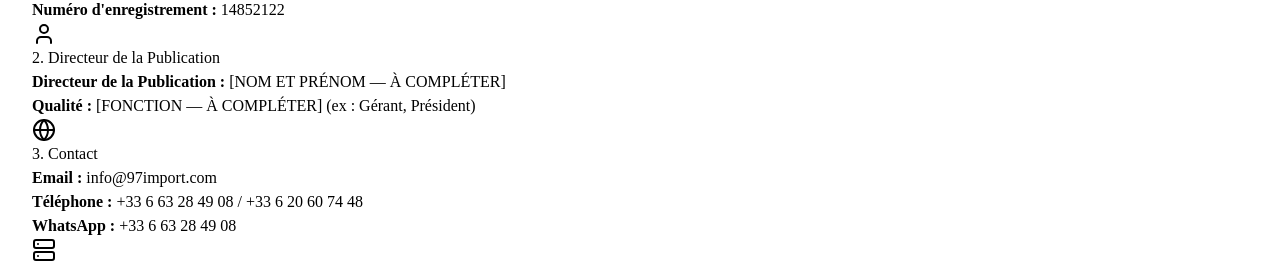
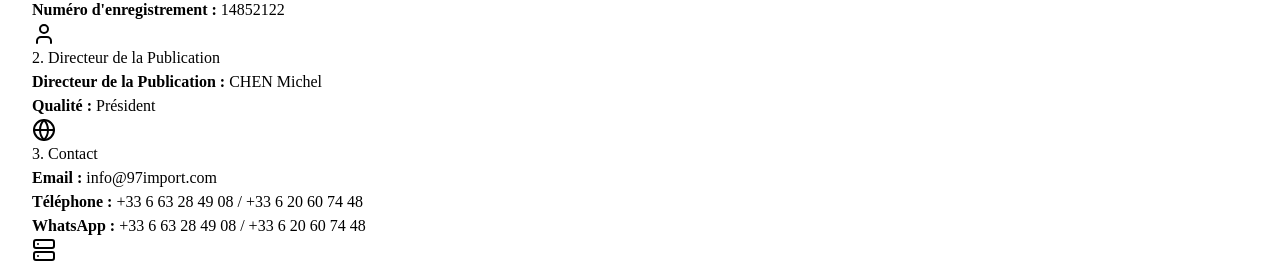
Before and after one commit to parisb2b/manus-siteweb, a React (Vite) app in the folder client/: page /legal in a window 1280 px wide. Shown: the part 675-940 px from the top of the page. Built offline with nearby package versions, Linux system fonts and the light colour scheme; no server answers.

Commit message:
fix: mentions légales — directeur publication et WhatsApp
- Directeur de la Publication : CHEN Michel, Président
- WhatsApp : ajout du second numéro +33 6 20 60 74 48

Co-Authored-By: Claude Opus 4.6 <noreply@anthropic.com>

```diff
--- a/client/src/pages/Legal.tsx
+++ b/client/src/pages/Legal.tsx
@@ -49,8 +49,8 @@ export default function Legal() {
                     <User className="w-5 h-5" /> 2. Directeur de la Publication
                   </h3>
                   <div className="bg-green-50/50 p-6 rounded-xl text-sm text-gray-700 space-y-2">
-                    <p><strong>Directeur de la Publication :</strong> [NOM ET PRÉNOM — À COMPLÉTER]</p>
-                    <p><strong>Qualité :</strong> [FONCTION — À COMPLÉTER] (ex : Gérant, Président)</p>
+                    <p><strong>Directeur de la Publication :</strong> CHEN Michel</p>
+                    <p><strong>Qualité :</strong> Président</p>
                   </div>
                 </div>
 
@@ -62,7 +62,7 @@ export default function Legal() {
                   <div className="bg-blue-50/50 p-6 rounded-xl text-sm text-gray-700 space-y-2">
                     <p><strong>Email :</strong> info@97import.com</p>
                     <p><strong>Téléphone :</strong> +33 6 63 28 49 08 / +33 6 20 60 74 48</p>
-                    <p><strong>WhatsApp :</strong> +33 6 63 28 49 08</p>
+                    <p><strong>WhatsApp :</strong> +33 6 63 28 49 08 / +33 6 20 60 74 48</p>
                   </div>
                 </div>
 
```
